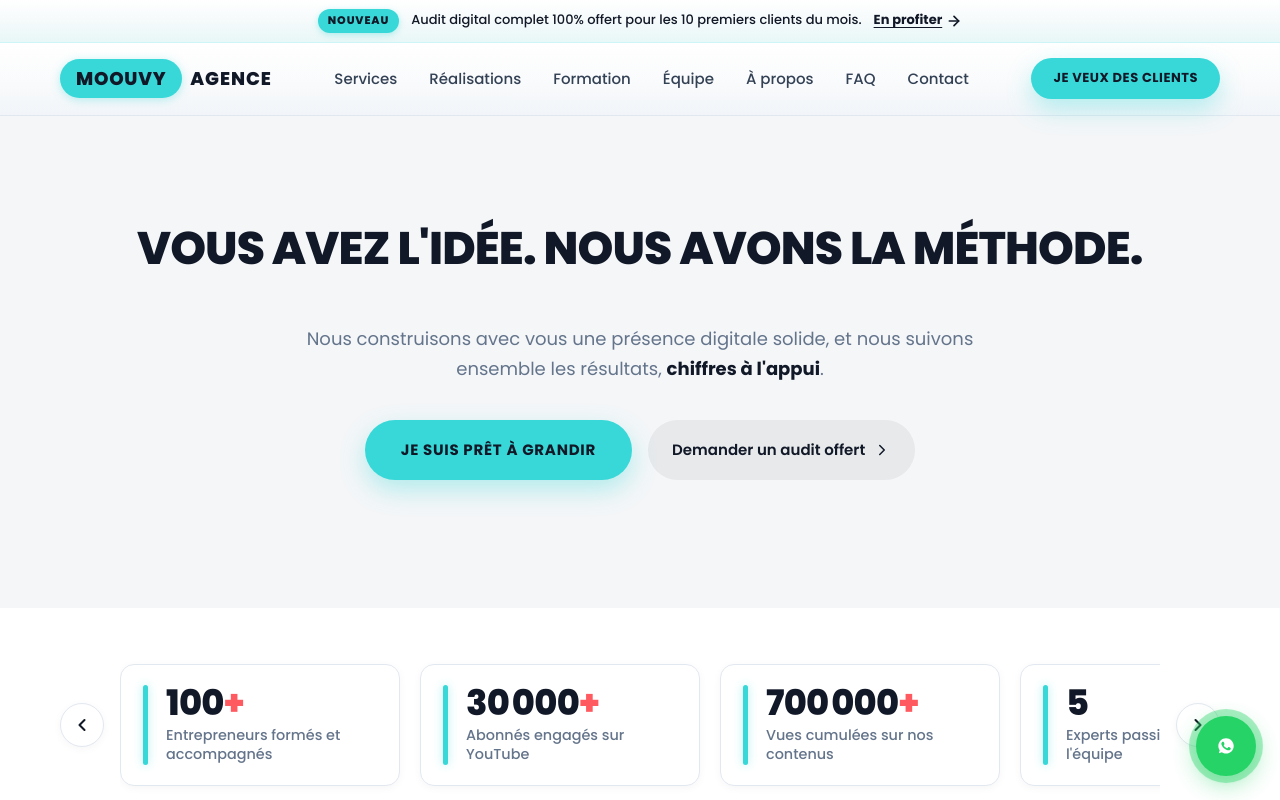
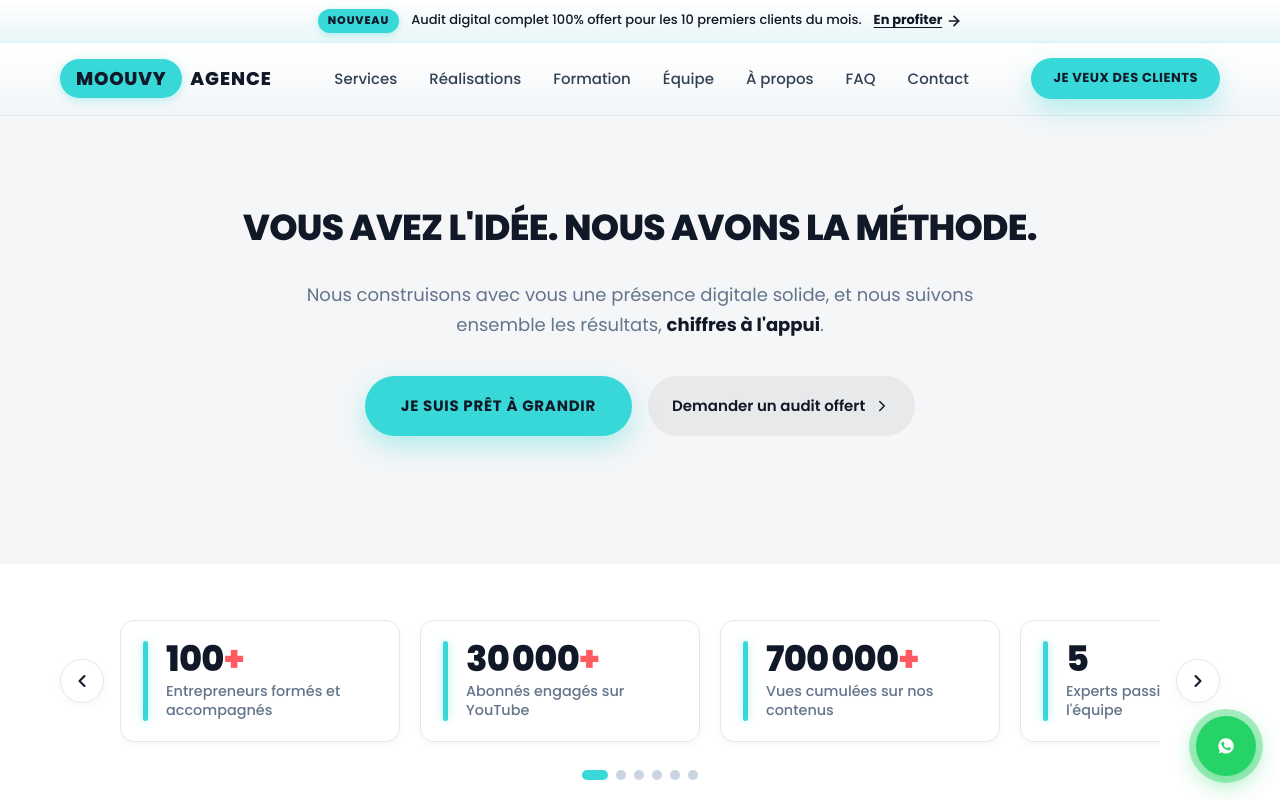
Before and after one commit to gatadesirekana-source/moouvy-agence, a plain HTML site: page index.html in a window 1280 px wide. Shown: the top 800 px of the page. Drawn offline with Linux system fonts and the light colour scheme.

Commit message:
style(hero): reduire la taille du titre principal pour un rendu plus equilibre et aere

```diff
--- a/style.css
+++ b/style.css
@@ -609,19 +609,21 @@ h1, h2, h3, h4 {
   letter-spacing: 0.05em;
 }
 
-/* Titre ÉNORME, MAJUSCULES & Rotateur de questions */
+/* Titre principal & Rotateur de questions (Équilibré et raffiné) */
 .hero-title {
-  font-size: 2.25rem;
+  font-size: 1.65rem;
   font-weight: var(--font-weight-extrabold);
   text-transform: uppercase;
   color: var(--color-night-blue);
-  line-height: 1.15;
-  letter-spacing: -0.03em;
-  margin-bottom: 24px;
-  min-height: 2.3em;
+  line-height: 1.25;
+  letter-spacing: -0.02em;
+  margin-bottom: 20px;
+  min-height: 1.8em;
   display: flex;
   align-items: center;
   justify-content: center;
+  text-align: center;
+  max-width: 820px;
 }
 
 .hero-rotator-wrapper {
@@ -2751,7 +2753,8 @@ h1, h2, h3, h4 {
   }
 
   .hero-title {
-    font-size: 3rem;
+    font-size: 2rem;
+    line-height: 1.25;
   }
 
   .form-row {
@@ -2822,11 +2825,11 @@ h1, h2, h3, h4 {
     width: 100%;
   }
 
-  /* Titre sur une seule ligne sur desktop comme demandé */
+  /* Titre proportionné et élégant sur desktop */
   .hero-title {
-    font-size: clamp(2rem, 2.7vw, 2.85rem);
-    white-space: nowrap;
+    font-size: clamp(1.85rem, 2.1vw, 2.25rem);
     letter-spacing: -0.02em;
+    max-width: 860px;
   }
 
   .stats-grid {
@@ -2880,7 +2883,7 @@ h1, h2, h3, h4 {
 /* --- Grand Desktop (1280px et +) --- */
 @media (min-width: 1280px) {
   .hero-title {
-    font-size: 2.85rem;
-    white-space: nowrap;
-  }
-}
+    font-size: 2.25rem;
+    max-width: 900px;
+  }
+}
```
